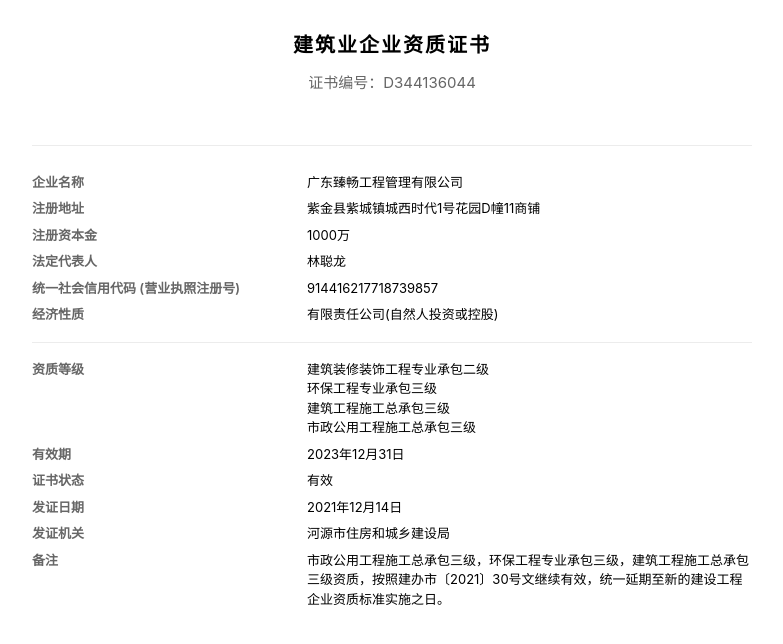
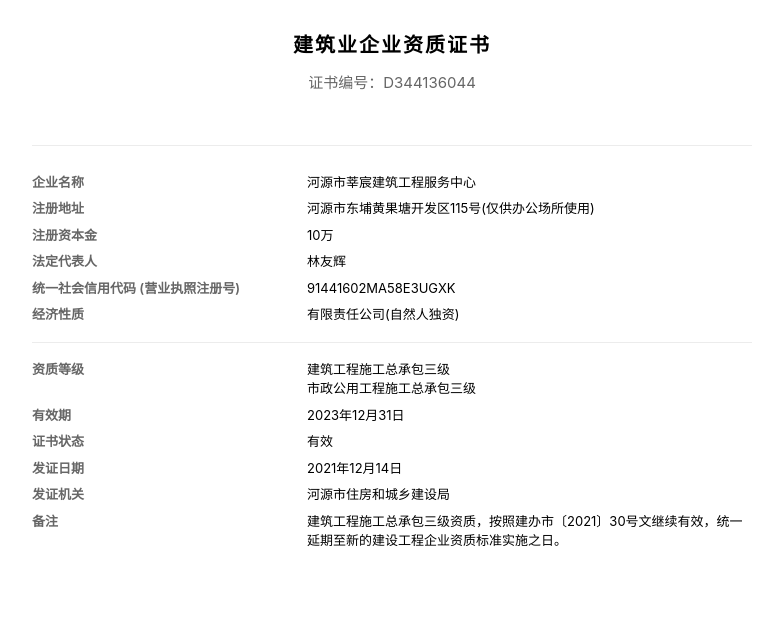
Before and after one commit to gdcic/QuaCertInfo, a plain HTML site: page index.html in a window 1280 px wide. Shown: the whole page, without its empty margins (248-1031 px from the left). Drawn offline with Linux system fonts and the light colour scheme.

Commit message:
Update index.html

```diff
--- a/index.html
+++ b/index.html
@@ -130,7 +130,7 @@
                         企业名称
                     </div>
                     <div class="col-8 h5-detail">
-                        广东臻畅工程管理有限公司
+                        河源市莘宸建筑工程服务中心
                     </div>
                 </div>
                 <div class="row">
@@ -138,7 +138,7 @@
                         注册地址
                     </div>
                     <div class="col-8 h5-detail">
-                        紫金县紫城镇城西时代1号花园D幢11商铺
+                        河源市东埔黄果塘开发区115号(仅供办公场所使用)
                     </div>
                 </div>
                 <div class="row">
@@ -146,7 +146,7 @@
                         注册资本金
                     </div>
                     <div class="col-8 h5-detail">
-                        1000万
+                        10万
                     </div>
                 </div>
                 <div class="row">
@@ -154,7 +154,7 @@
                         法定代表人
                     </div>
                     <div class="col-8 h5-detail">
-                        林聪龙
+                        林友辉
                     </div>
                 </div>
 
@@ -164,7 +164,7 @@
                 (营业执照注册号)
                     </div>
                     <div class="col-8 h5-detail">
-                        914416217718739857
+                        91441602MA58E3UGXK
                     </div>
                 </div>
                 <div class="row">
@@ -172,7 +172,7 @@
                         经济性质
                     </div>
                     <div class="col-8 h5-detail">
-                        有限责任公司(自然人投资或控股)
+                        有限责任公司(自然人独资)
                     </div>
                 </div>
             </section>
@@ -185,7 +185,7 @@
                         资质等级
                     </div>
                     <div class="col-8 h5-detail">
-                        建筑装修装饰工程专业承包二级<br>环保工程专业承包三级<br>建筑工程施工总承包三级<br>市政公用工程施工总承包三级
+                        建筑工程施工总承包三级<br>市政公用工程施工总承包三级
                     </div>
                 </div>
                 <div class="row">
@@ -225,7 +225,7 @@
                         备注
                     </div>
                     <div class="col-8 h5-detail">
-                        市政公用工程施工总承包三级，环保工程专业承包三级，建筑工程施工总承包三级资质，按照建办市〔2021〕30号文继续有效，统一延期至新的建设工程企业资质标准实施之日。
+                        建筑工程施工总承包三级资质，按照建办市〔2021〕30号文继续有效，统一延期至新的建设工程企业资质标准实施之日。
                     </div>
                 </div>
             </section>
```
